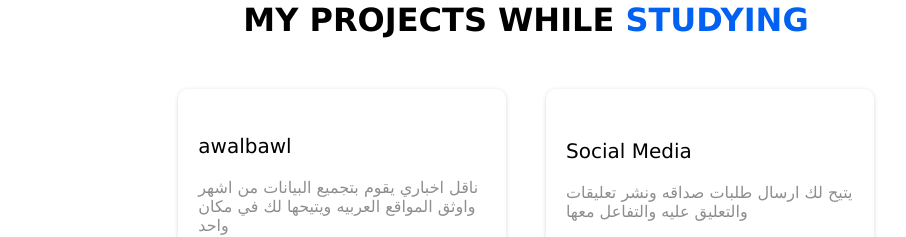
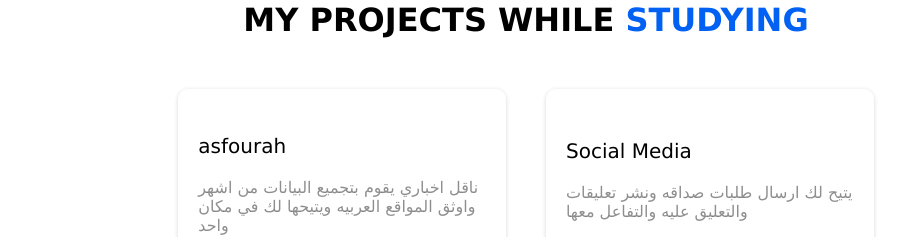
Before and after one commit to Mohmed932/portfoiilo, a React (Create React App) app: page / in a window 1280 px wide. Shown: the part 3380-3617 px from the top of the page, without its empty margins (114-1020 px from the left). Built offline with nearby package versions, Linux system fonts and the light colour scheme.

Commit message:
Update Data.js

```diff
--- a/src/components/Data.js
+++ b/src/components/Data.js
@@ -1,9 +1,9 @@
 export const data = [
   {
     id: 2,
-    title: "awalbawl",
-    code: "https://github.com/Mohmed932/client_News",
-    visit: "http://awalbawl.online/",
+    title: "asfourah",
+    code: "https://github.com/Mohmed932/asfourah",
+    visit: "https://asfourah.vercel.app/",
     desc: "ناقل اخباري يقوم بتجميع البيانات من اشهر واوثق المواقع العربيه ويتيحها لك في مكان واحد",
   },
   {
```
